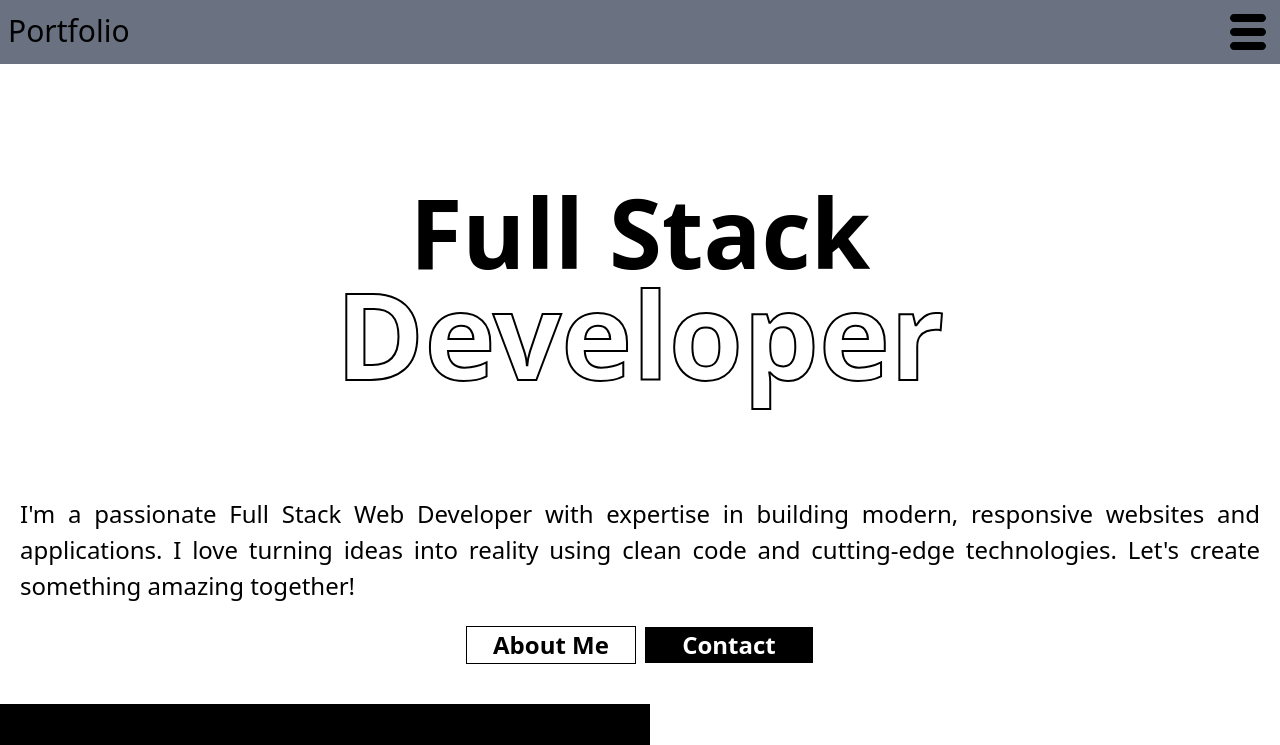
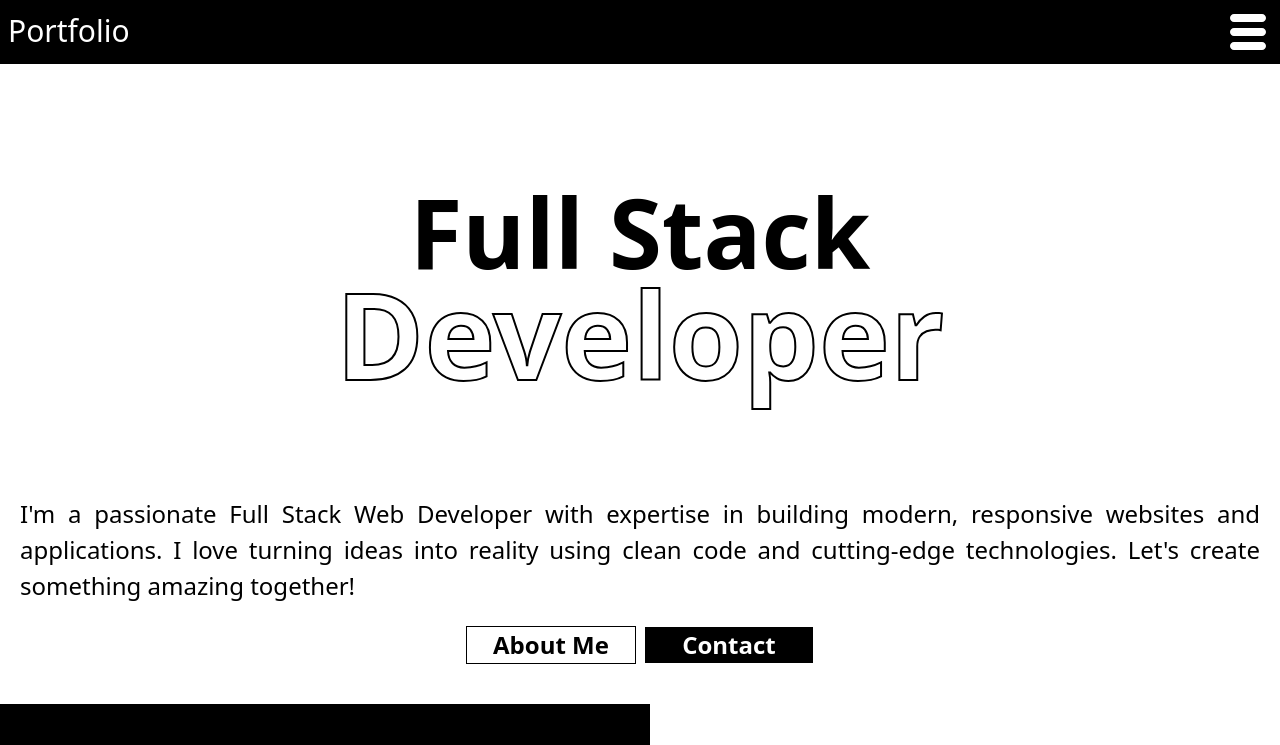
Before and after one commit to Sujay-selvan/portfolio, a React (Vite) app: page / in a window 1280 px wide. Shown: the top 745 px of the page. Built offline with nearby package versions, Linux system fonts and the light colour scheme.

Commit message:
5th commit

```diff
--- a/src/components/about.jsx
+++ b/src/components/about.jsx
@@ -30,7 +30,7 @@ export default function About() {
                     <FaInstagram className="text-[2rem] absolute left-13 top-5"/>
                     <FaXTwitter className="text-[2rem] absolute left-22 top-15"/>
                 </div>
-                <img src={img} alt="" className="p-10 lg:h-[100%]" />
+                <img src={img} alt="" className="p-10 h-[87%] md:h-[98%] lg:h-[100%]" />
                 <div className="absolute bottom-0">
                     <p className="text-[18px] font-extrabold absolute bottom-32 left-2 ">Hey, I'm</p>
                     <p className="sujay text-[7rem] font-extrabold">SUJAY</p>
--- a/src/components/contact.jsx
+++ b/src/components/contact.jsx
@@ -13,7 +13,7 @@ export default function Contact() {
     return (
         <div className='bg-black p-5'>
             <p className='text-[2.5rem] font-bold text-center text-white text-[4rem]'>contact <span className='text-red-600'>ME</span></p>
-            <div className='flex gap-10 mt-11 flex-col'>
+            <div className='flex gap-10 mt-11 flex-col md:grid md:grid-cols-2'>
                 <div className='text-gray-200'>
                     <div>
                         <p className='text-[1.5rem]'>GET IN TOUCH</p>
--- a/src/components/nav.jsx
+++ b/src/components/nav.jsx
@@ -6,7 +6,7 @@ import { TiThMenu } from "react-icons/ti";
 function Menu(){
    let [hideNav,setHidenav] = useState(false);
     return(
-        <div className="menu bg-gray-500 flex justify-between item-center p-2 flex-col">
+        <div className="menu bg-black text-white flex justify-between item-center p-2 flex-col">
             <div className="flex justify-between">
             <p className="text-[30px]">Portfolio</p>
             <TiThMenu className="text-[3rem]" onClick={()=>setHidenav(!hideNav)}/>
--- a/src/components/skills.jsx
+++ b/src/components/skills.jsx
@@ -60,7 +60,7 @@ function Skills() {
             <p className='text-[2.5rem] border-b-2 text-white text-[4rem] font-bold' >Skills</p>
             <div className='grid grid-cols-2 gap-4 mt-15 justify-center items-center h-[100%] sm:grid-cols-3 md:grid-cols-4 lg:flex lg:flex-wrap'>
                 {skillArr.map((item)=>(
-                    <div className='w-[180px] h-[150px] bg-gray-900 flex flex-col p-3 justify-center items-center rounded gap-2'>
+                    <div className='lg:w-[180px] h-[150px] bg-gray-900 flex flex-col p-3 justify-center items-center rounded gap-2'>
                     <img src={item.img} alt="" className='h-[60%] w-[50%]'/>
                     <p className='text-[1.5rem] font-bold text-white'>{item.name}</p>
                 </div>
```
